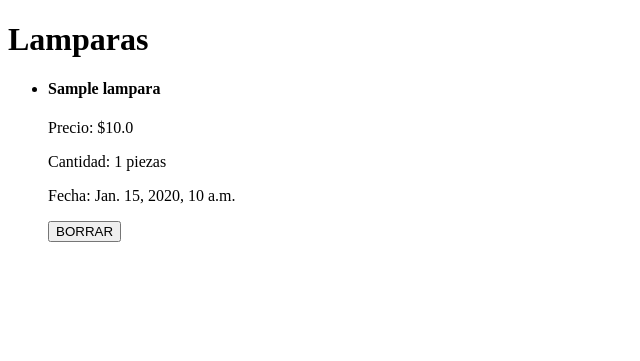
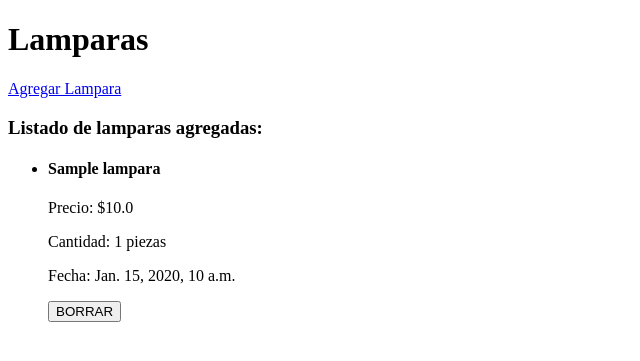
Before and after one commit to disfordavidd/rest_test, a Django app: page /lamparas/ in a window 1280 px wide. Shown: the top 361 px of the page, without its empty margins (0-640 px from the left). Run offline with Django 5.2, Linux system fonts and the light colour scheme; tables that the repository leaves empty hold one stand-in row (values such as "Sample post").

Commit message:
Nuevo archivo templates 'nuevalampara.html'.  Actualizacion 'lamparaslista.html' para agregar nueva lampara.  Actualizacion views.py y urls.py para vista de agregar lampara (CRUD POST).

```diff
--- a/Juan/templates/lamparaslista.html
+++ b/Juan/templates/lamparaslista.html
@@ -8,6 +8,9 @@
 <body>
     <h1>Lamparas</h1>
 
+    <a href="/lamparas/new/">Agregar Lampara</a>
+
+    <h3>Listado de lamparas agregadas:</h3>
     <ul>
         {% for lampara in lamparas %}
         <li>
--- a/Juan/views.py
+++ b/Juan/views.py
@@ -1,6 +1,7 @@
 from django.shortcuts import render
 from django.conf import settings
 from .models import Lampara
+from .forms import LamparaForm
 
 import requests
 
@@ -12,14 +13,9 @@ def lamparas(request):
             "lamparas": lamparas
         })
 
-    if request.method == "POST":
+    elif request.method == "POST":
         if request.POST["_method"] == "DELETE":
             print("Eliminar elemento")
-            """request.method = "DELETE"
-            request.META['REQUEST_METHOD'] = 'DELETE'
-            request.DELETE = QueryDict(request.body)"""
-            #current_site = Site.objects.get_current()
-            #current_site.domain
             res = requests.delete(settings.SITE_URL+request.POST["endpoint"])
 
             print(res)
@@ -27,3 +23,16 @@ def lamparas(request):
             return render(request, "lamparaslista.html", {
                 "lamparas": lamparas
             })
+
+def lamparaNueva(request):
+    if request.method == "GET":
+        return render(request, "nuevalampara.html", {
+            "form": LamparaForm
+        })
+
+    elif request.method == "POST":
+        res = requests.post(settings.SITE_URL+"/api/lampara/", data=request.POST).json()
+        lamparas = Lampara.objects.all()
+        return render(request, "lamparaslista.html", {
+            "lamparas": lamparas
+        })
--- a/test_site/urls.py
+++ b/test_site/urls.py
@@ -20,6 +20,7 @@ from django.contrib.auth.models import User
 from rest_framework import routers, serializers, viewsets
 from test_app import views
 from Juan.views import lamparas
+from Juan.views import lamparaNueva
 
 
 # Serializers define the API representation.
@@ -48,4 +49,5 @@ urlpatterns = [
     path('', include("Juan.urls")),
     path("admin/", admin.site.urls),
     path("lamparas/", lamparas),
+    path("lamparas/new/", lamparaNueva),
 ]
```
Also changed, not shown: Juan/templates/nuevalampara.html (added, +19 -0 lines).
